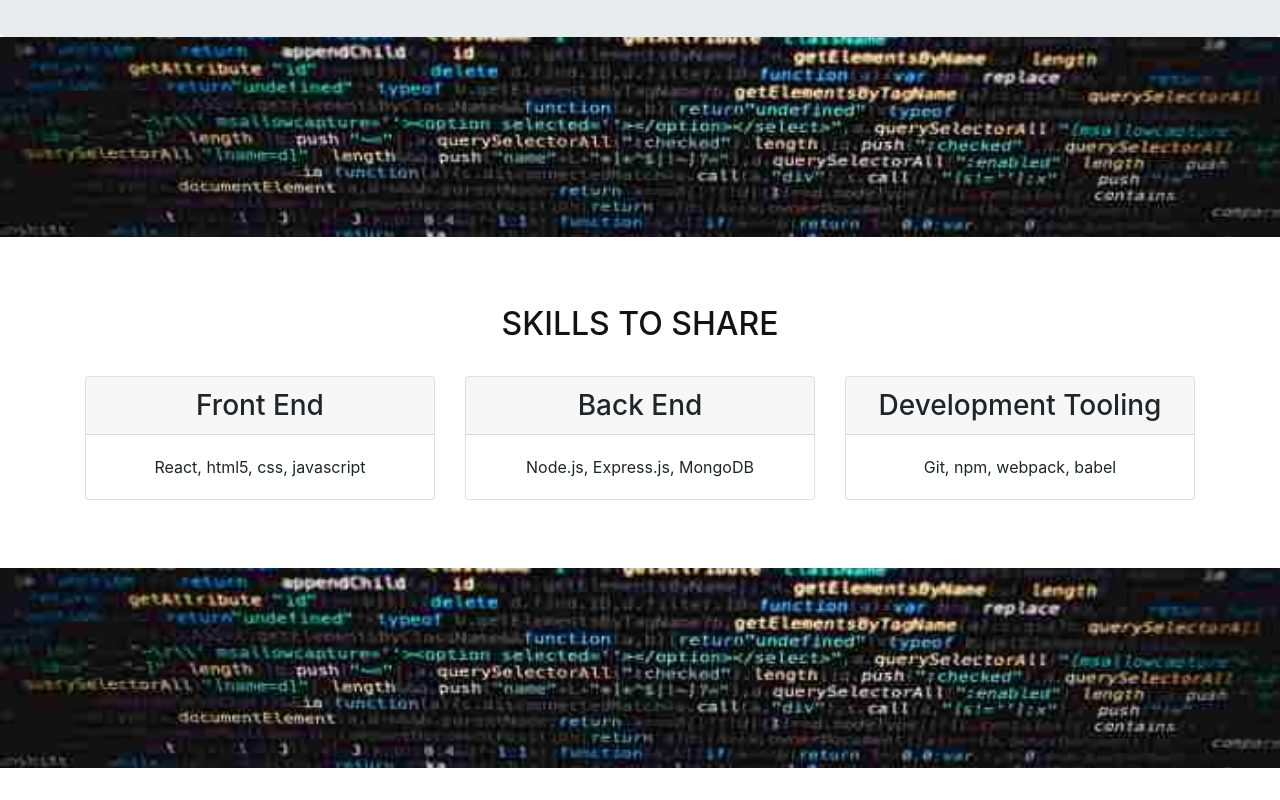
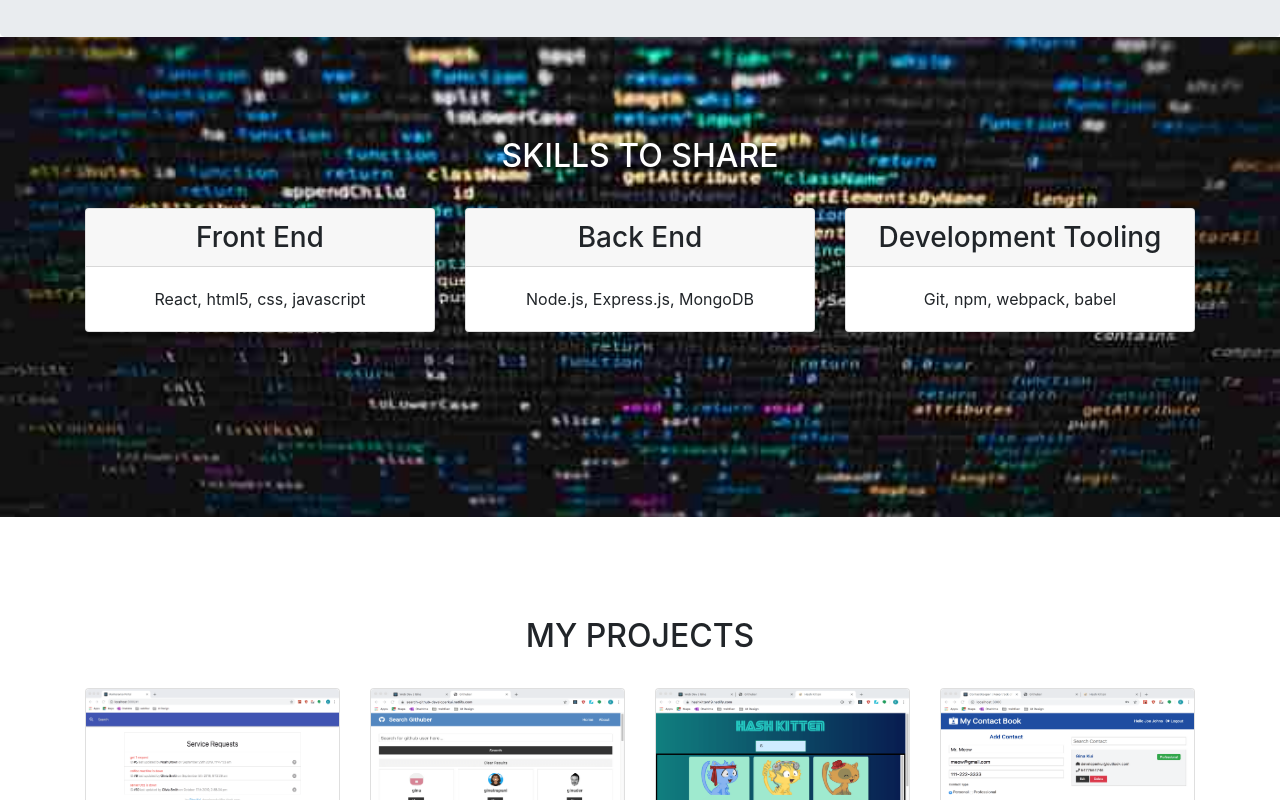
Before and after one commit to GinaKui/portfolio-app, a React (Create React App) app: page / in a window 1280 px wide. Shown: the part 320-1120 px from the top of the page. Built offline with nearby package versions, Linux system fonts and the light colour scheme.

Commit message:
Use SkillPage as parallax scrolling

```diff
--- a/src/pages/SkillPage.css
+++ b/src/pages/SkillPage.css
@@ -1,5 +1,4 @@
 .SkillPage {
-  margin-top: -2rem;
   padding-top: 100px;
   padding-bottom: 100px;
 }
@@ -7,7 +6,7 @@
 .SkillPage h2 {
   margin-bottom: 32px;
   padding: 0;
-  color: rgb(20, 19, 19);
+  color: white;
 }
 
 .Skill-parallax {
@@ -16,7 +15,7 @@
   background-image: url("./markus-spiske-qjnAnF0jIGk-unsplash__compressed.jpg");
 
   /* Set a specific height */
-  height: 25vh;
+  height: 60vh;
 
   /* Create the parallax scrolling effect */
   background-attachment: fixed;
--- a/src/pages/SkillPage.js
+++ b/src/pages/SkillPage.js
@@ -4,11 +4,8 @@ import { Container, Row, Col, CardDeck } from 'reactstrap';
 import SkillCard from '../components/SkillCard';
 import './SkillPage.css';
 
-const SkillPage = (props) => {
-// TODO: - add parallax effect
-  return (
-    <>
-    <div className="Skill-parallax"></div>
+const SkillPage = (props) => (
+  <div className="Skill-parallax">
     <Container className='SkillPage'>
       <Row>
         <Col>
@@ -21,10 +18,8 @@ const SkillPage = (props) => {
         )}
       </CardDeck>
     </Container>
-    <div className="Skill-parallax"></div>
-    </>
-  );
-};
+  </div>
+);
 
 SkillPage.defaultProps = {
   skillSet: [
```
Also changed, not shown: 1 other file (tests, documents, lock files or other folders).
